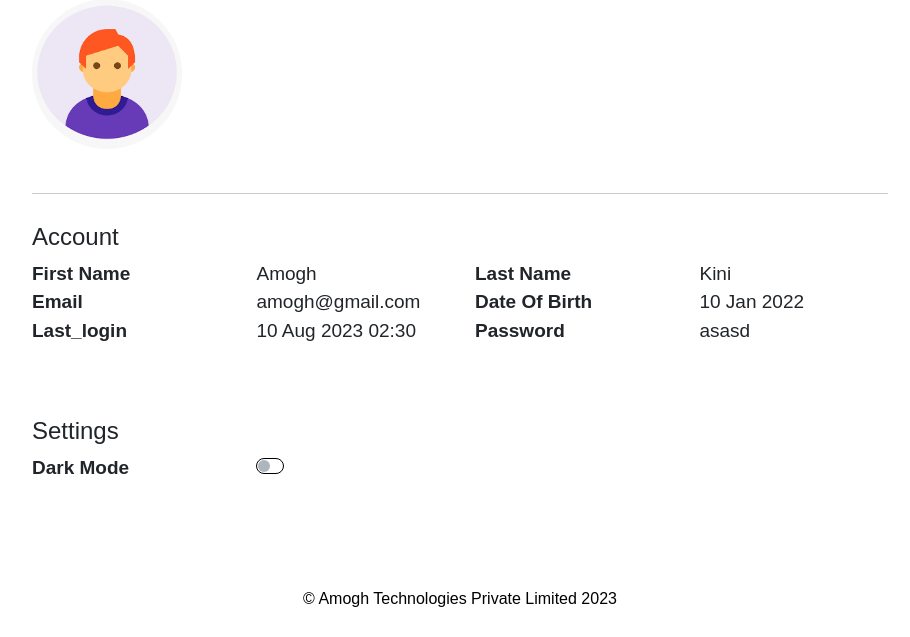
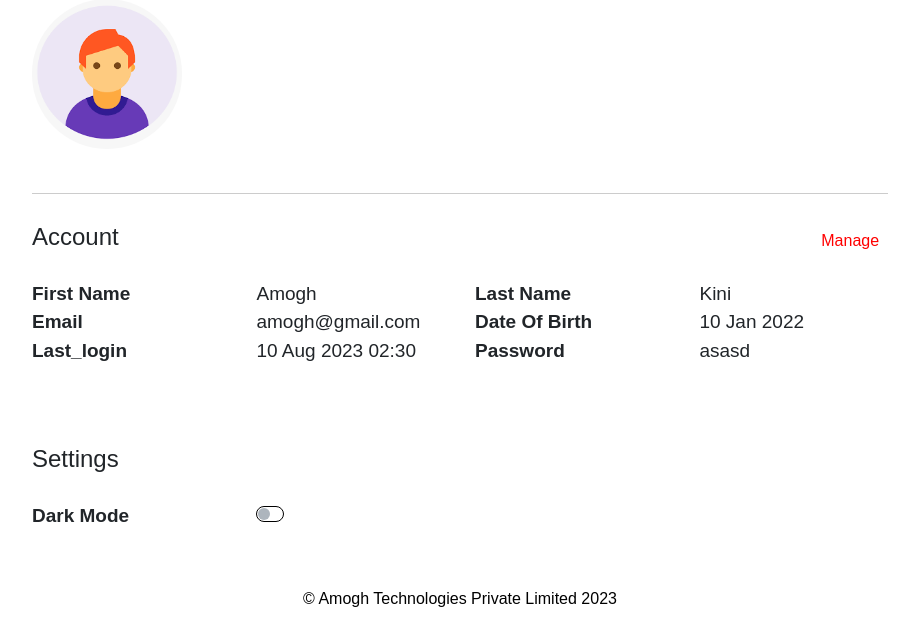
Before and after one commit to amoghkini/flask-template, a Flask app: page /profile in a window 1280 px wide. Shown: the part 163-800 px from the top of the page, without its empty margins (180-1090 px from the left). Run offline with Flask 3, Linux system fonts and the light colour scheme; some libraries are stand-ins or nearby versions.

Commit message:
Added link to edit profile

```diff
--- a/src/templates/profile.html
+++ b/src/templates/profile.html
@@ -29,9 +29,15 @@
     <br>
     <div class="divider"></div>
     <br>
+
+    <div class="profile-header">
         <h4>Account</h4>
-
-    <div class="row ">
+        <div class="profile-actions">
+            <a href="{{ url_for('tab_page') }}">Manage</a> &nbsp;
+        </div>
+    </div>
+    <div class="d-flex justify-content-between align-items-center mb-2">
+        <div class="row">
             {% for key, value in profile_data.items() %}
             <div class="col-md-6">
                 <div class="profile-field">
@@ -41,10 +47,13 @@
             </div>
             {% endfor %}
         </div>
+    </div>
 
     <br><br><br>
 
+    <div class="profile-header">
         <h4>Settings</h4>
+    </div>
     <div class="profile-field">
         <span class="field-name">Dark Mode</span>
         <label class="custom-control custom-switch field-value">
```
Lines whose indentation alone changed are shown as unchanged.
